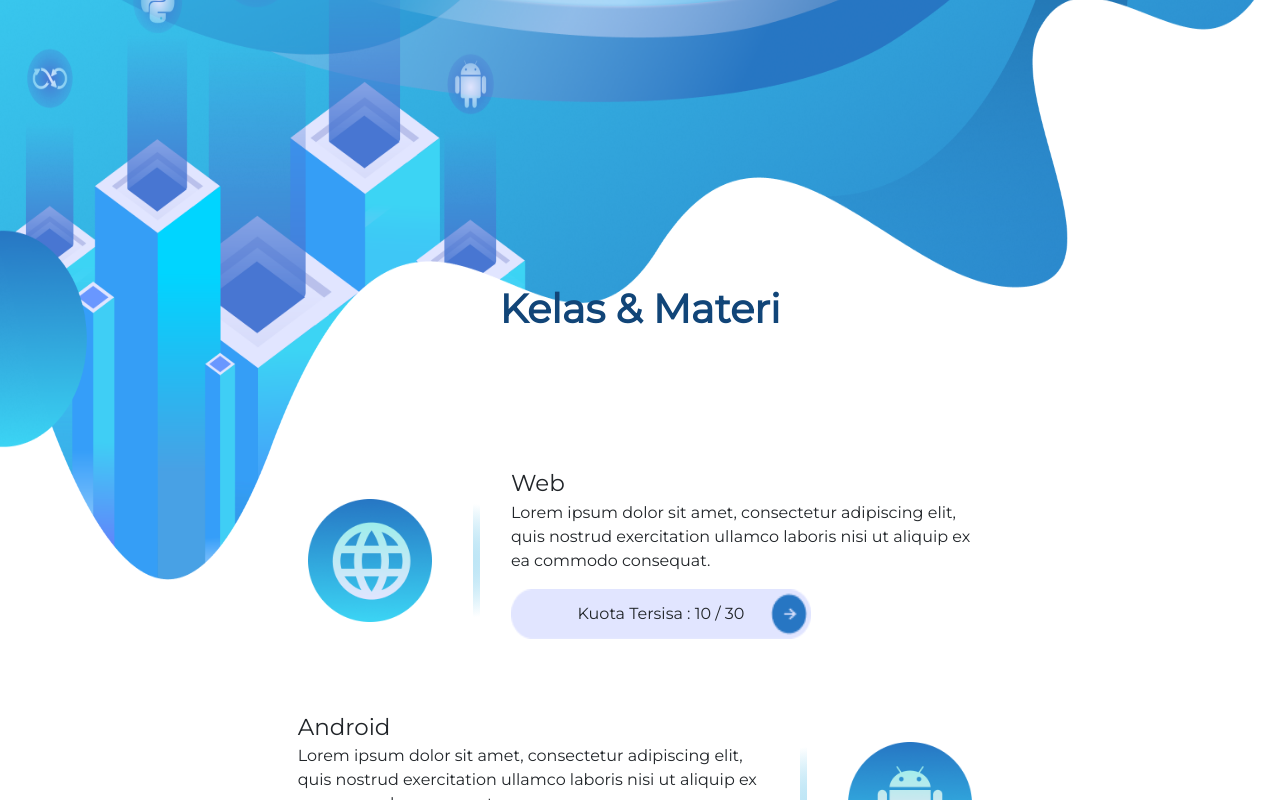
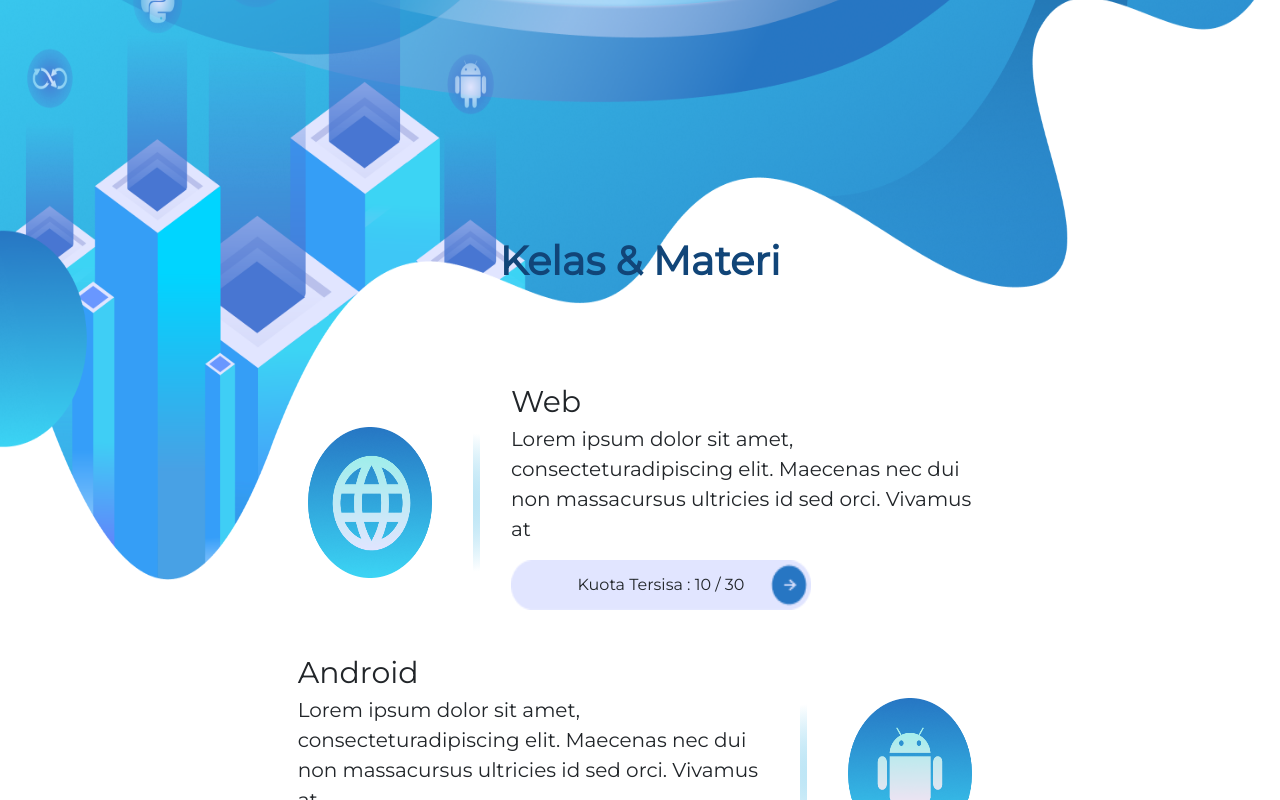
Before and after one commit to Juliantooo/du_frontend, a React (Create React App) app: page / in a window 1280 px wide. Shown: the part 820-1620 px from the top of the page. Built offline with nearby package versions, Linux system fonts and the light colour scheme.

Commit message:
perbaikan component

```diff
--- a/src/components/kelas/cardKelas.jsx
+++ b/src/components/kelas/cardKelas.jsx
@@ -34,8 +34,8 @@ const CardKelas = props => {
       </Col>
       <Col xs="8" sm="5" md="5" className="d-flex align-items-center">
         <div className={`${styles.deskripsi_kelas}  text-left mx-3`}>
-          <div className={styles.subheadline}>{kelas.kelas}</div>
-          <p>{kelas.deskripsi}</p>
+          <div className={styles.nama_kelas}>{kelas.kelas}</div>
+          <p className={styles.kelas_des}>{kelas.deskripsi}</p>
           <p
             className={`${styles.bgKuota} d-flex align-items-center justify-content-center`}
           >
--- a/src/components/kelas/listKelas.jsx
+++ b/src/components/kelas/listKelas.jsx
@@ -13,7 +13,7 @@ const Kelas = () => {
     {
       kelas: "Web",
       deskripsi:
-        "Lorem ipsum dolor sit amet, consectetur adipiscing elit, quis nostrud exercitation ullamco laboris nisi ut aliquip ex ea commodo consequat.",
+        "Lorem ipsum dolor sit amet, consecteturadipiscing elit. Maecenas nec dui non massacursus ultricies id sed orci. Vivamus at",
       kuota: "10 / 30",
       logo: `${webLogo}`,
       reverse: false
@@ -21,7 +21,7 @@ const Kelas = () => {
     {
       kelas: "Android",
       deskripsi:
-        "Lorem ipsum dolor sit amet, consectetur adipiscing elit, quis nostrud exercitation ullamco laboris nisi ut aliquip ex ea commodo consequat.",
+        "Lorem ipsum dolor sit amet, consecteturadipiscing elit. Maecenas nec dui non massacursus ultricies id sed orci. Vivamus at",
       kuota: "10 / 30",
       logo: `${androidLogo}`,
       reverse: true
@@ -29,7 +29,7 @@ const Kelas = () => {
     {
       kelas: "Python",
       deskripsi:
-        "Lorem ipsum dolor sit amet, consectetur adipiscing elit, quis nostrud exercitation ullamco laboris nisi ut aliquip ex ea commodo consequat.",
+        "Lorem ipsum dolor sit amet, consecteturadipiscing elit. Maecenas nec dui non massacursus ultricies id sed orci. Vivamus at",
       kuota: "10 / 30",
       logo: `${pythonLogo}`,
       reverse: false
@@ -37,7 +37,7 @@ const Kelas = () => {
     {
       kelas: "Blender",
       deskripsi:
-        "Lorem ipsum dolor sit amet, consectetur adipiscing elit, quis nostrud exercitation ullamco laboris nisi ut aliquip ex ea commodo consequat.",
+        "Lorem ipsum dolor sit amet, consecteturadipiscing elit. Maecenas nec dui non massacursus ultricies id sed orci. Vivamus at",
       kuota: "10 / 30",
       logo: `${blenderLogo}`,
       reverse: true
@@ -45,7 +45,7 @@ const Kelas = () => {
     {
       kelas: "DevOps",
       deskripsi:
-        "Lorem ipsum dolor sit amet, consectetur adipiscing elit, quis nostrud exercitation ullamco laboris nisi ut aliquip ex ea commodo consequat.",
+        "Lorem ipsum dolor sit amet, consecteturadipiscing elit. Maecenas nec dui non massacursus ultricies id sed orci. Vivamus at",
       kuota: "10 / 30",
       logo: `${devOpsLogo}`,
       reverse: false
@@ -54,7 +54,7 @@ const Kelas = () => {
 
   return (
     <div className={`${styles.list_kelasScreen} py-5`}>
-      <div className="title my-5 py-5">
+      <div className="title py-5 ">
         <p className={`${styles.headline} text-center mt-5 `}>Kelas & Materi</p>
       </div>
       {daftarKelas.map((kelas, key) => {
```
